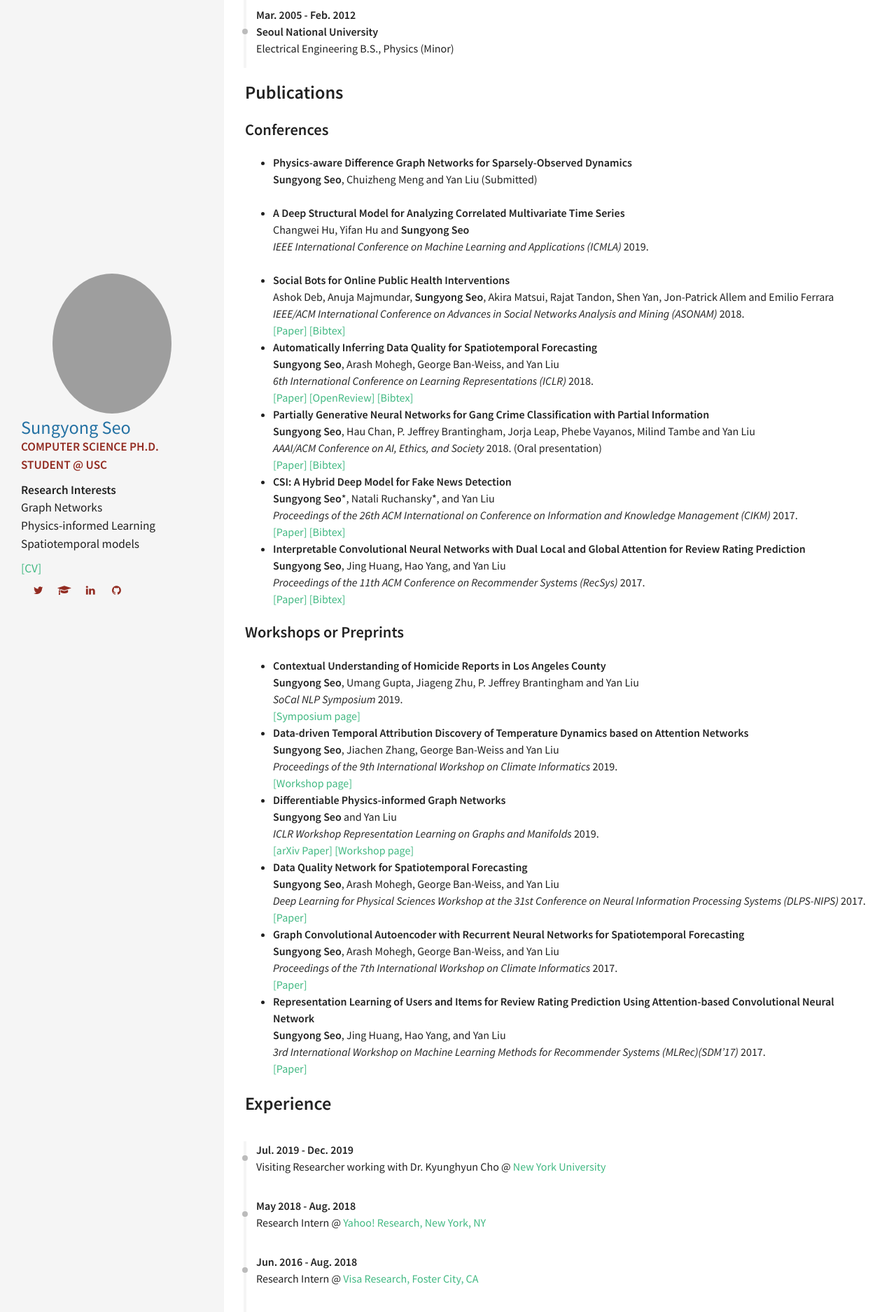
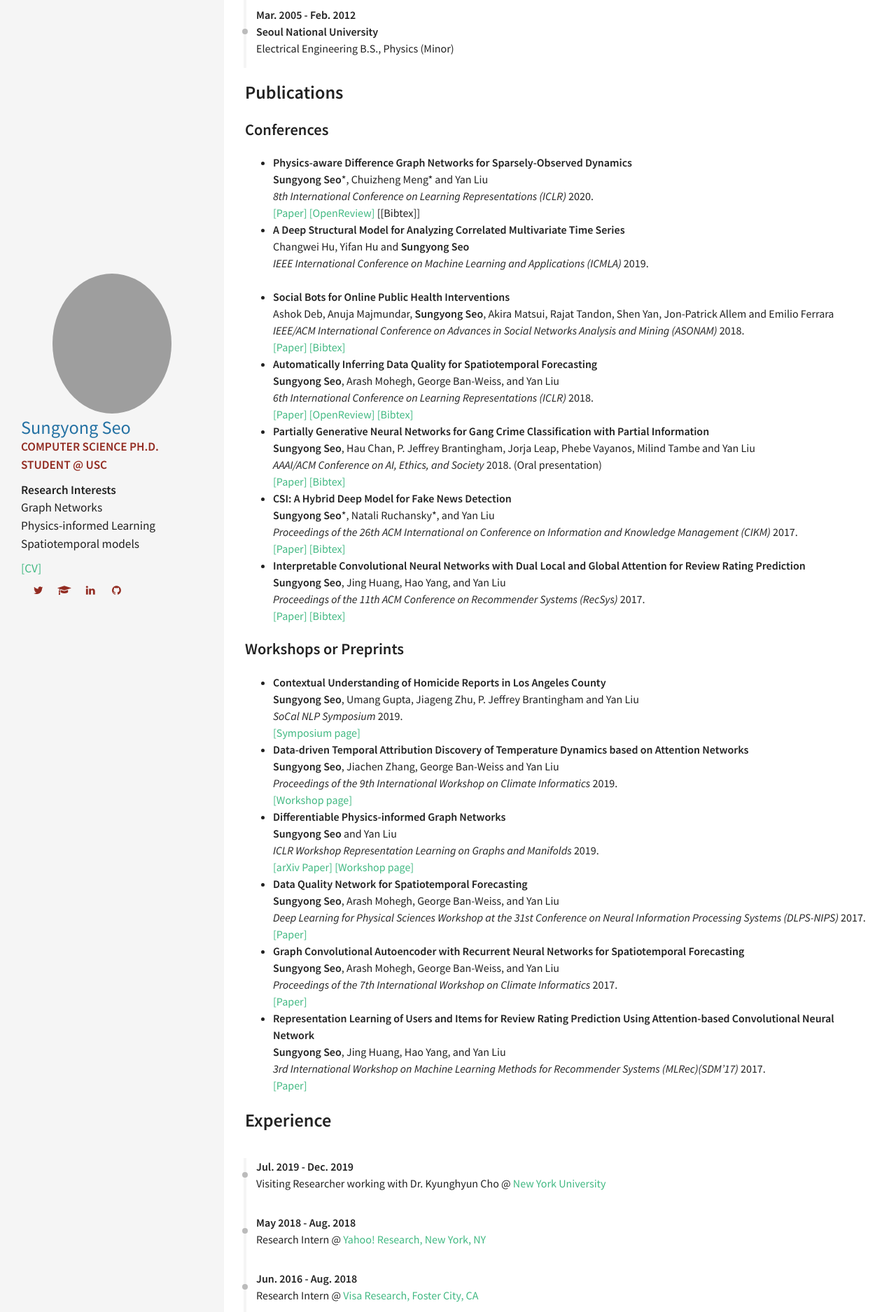
Before and after one commit to sungyongs/sungyongs.github.io, a Jekyll site: the page built from index.md, in a window 1280 px wide. Shown: the part 812-2687 px from the top of the page at 70% size. Built offline with Jekyll 4.4.1, drawn with Linux system fonts in a browser that asks for light colours.

Commit message:
add iclr2020

```diff
--- a/index.md
+++ b/index.md
@@ -27,7 +27,9 @@ More specifically, my research mainly focuses on principled techniques for extra
 ## Publications
 ### Conferences
 - **Physics-aware Difference Graph Networks for Sparsely-Observed Dynamics**<br>
-**Sungyong Seo**, Chuizheng Meng and Yan Liu (Submitted)<br><br>
+**Sungyong Seo**\*, Chuizheng Meng* and Yan Liu<br>
+*8th International Conference on Learning Representations (ICLR)* 2020.<br>
+[\[Paper\]](https://openreview.net/pdf?id=r1gelyrtwH) [\[OpenReview\]](https://openreview.net/forum?id=r1gelyrtwH) [\[Bibtex\]]
 <!-- - **Network Inference from a Mixture of Diffusion Models**<br>
 Karishma Sharma, Xinran He, **Sungyong Seo** and Yan Liu (Submitted)<br> -->
 - **A Deep Structural Model for Analyzing Correlated Multivariate Time Series**<br>
```
Also changed, not shown: 2 other files.
